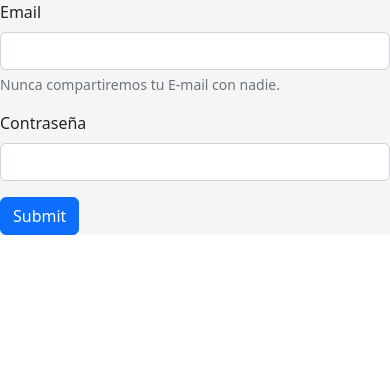
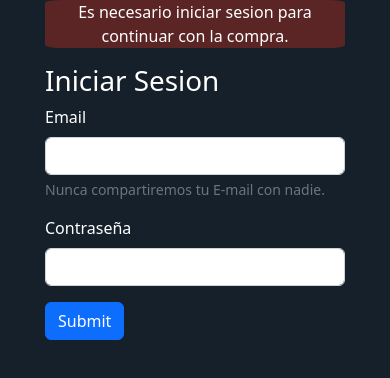
Before and after one commit to nikitox/PreEntrega2-Leigsner, a plain HTML site: page Compra.html in a window 390 px wide. Drawn offline with nearby package versions, Linux system fonts and the light colour scheme.

Commit message:
Agrego estilos a la pagina de compra

```diff
--- a/Compra.html
+++ b/Compra.html
@@ -13,9 +13,13 @@
       crossorigin="anonymous"
     />
   </head>
-  <body>
+  <body class="background-color">
     <div class="container-compra">
+      <p class="advertencia">
+        Es necesario iniciar sesion para continuar con la compra.
+      </p>
       <form>
+        <h1>Iniciar Sesion</h1>
         <div class="mb-3">
           <label for="exampleInputEmail1" class="form-label">Email</label>
           <input
--- a/styles.css
+++ b/styles.css
@@ -118,7 +118,31 @@ footer p {
   padding: 0.5rem;
 }
 .container-compra {
-  background-color: whitesmoke;
+  background-color: #15202B;
   max-width: 500px;
   margin: 0 auto;
 }
+
+.background-color {
+  background-color: #15202B;
+  color: #FFFFFF;
+}
+
+form {
+  margin-top: 5rem;
+}
+
+@media (max-width:600px) {
+ form {
+  margin-top: 1rem;
+ }
+ .container-compra {
+  max-width: 300px;
+ }
+}
+
+.advertencia {
+  background-color: rgb(92, 37, 37);
+  text-align: center;
+  border-radius: 6%;
+}
```
